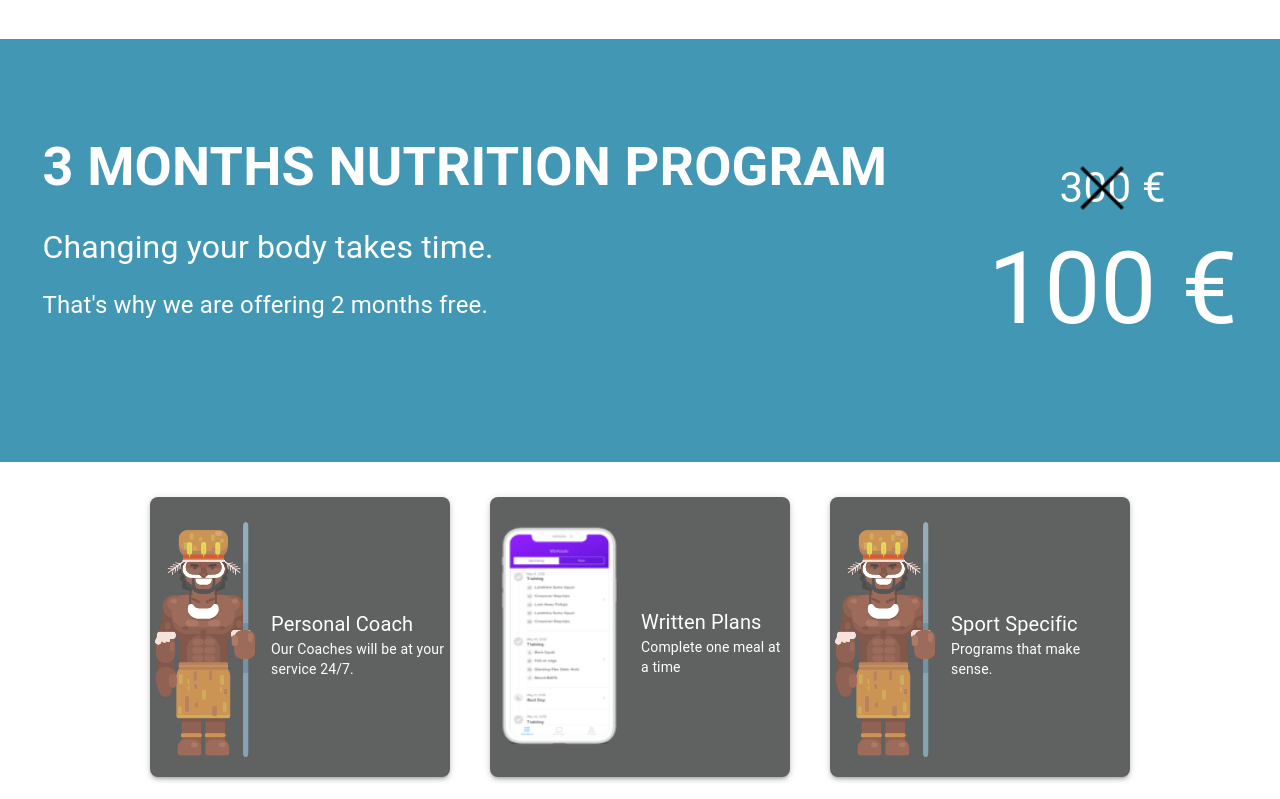
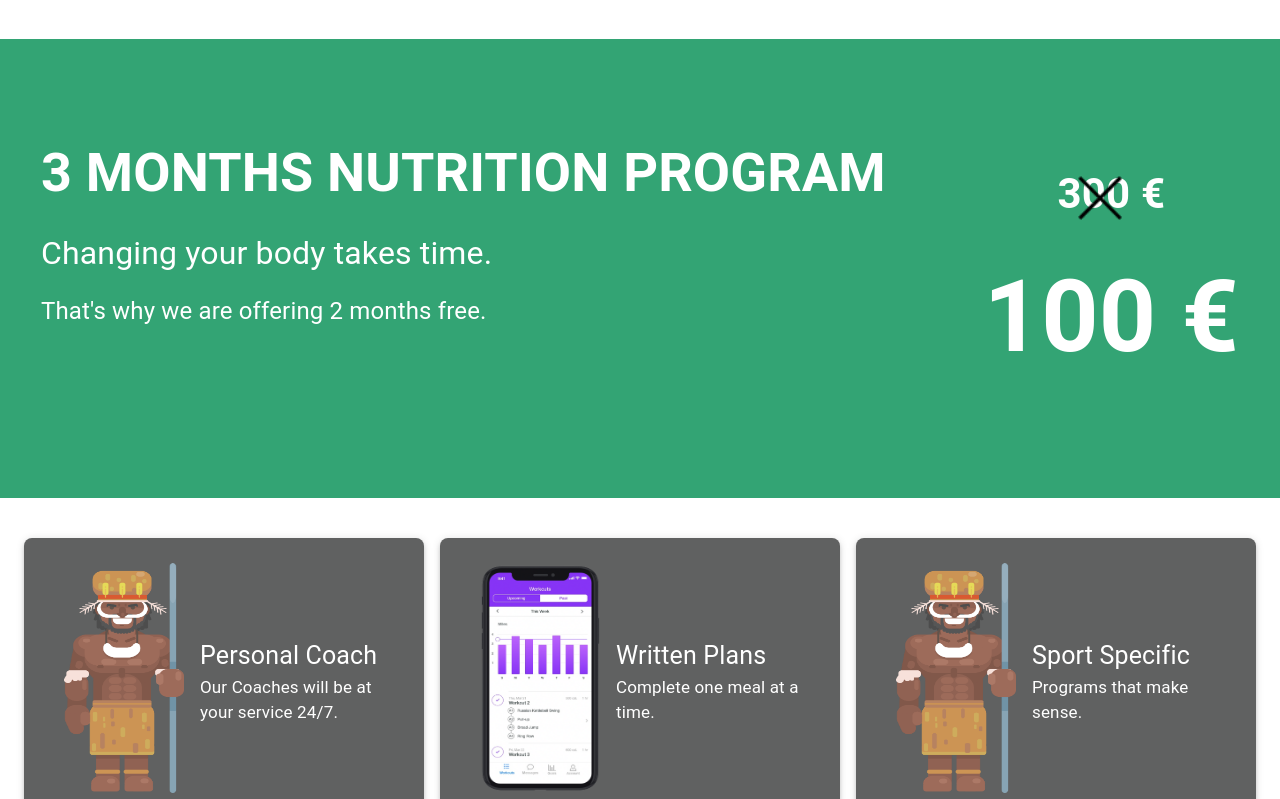
Before and after one commit to walter-clayton/afitpilot-somatotype, a React (Create React App) app in the folder client/: page /Training in a window 1280 px wide. Shown: the part 740-1539 px from the top of the page. Built offline with nearby package versions, Linux system fonts and the light colour scheme.

Commit message:
change the style of card and resolved the image isssue

```diff
--- a/client/src/components/CTA/Nutrition.tsx
+++ b/client/src/components/CTA/Nutrition.tsx
@@ -11,28 +11,50 @@ import cross from '../image/cross.png';
 const theme = createTheme();
 theme.typography.h1 = {
     "@media (max-width:600px)": {
-        fontSize: "34px",
+        fontSize: "30px",
     },
     [theme.breakpoints.up("md")]: {
         fontSize: "54px",
     },
 };
+theme.typography.h3 = {
+    "@media (max-width:600px)": {
+        fontSize: "30px",
+        textAlign: "center"
+    },
+    [theme.breakpoints.up("md")]: {
+        fontSize: "54px",
+    },
+};
+theme.typography.h4 = {
+    "@media (max-width:700px)": {
+        fontSize: "50px",
+    },
+};
+theme.typography.h5 = {
+    "@media (max-width:700px)": {
+        fontSize: "35px",
+    },
+};
 theme.typography.body1 = {
-    "@media (min-width:600px)": {
-        fontSize: "20px"
+    "@media (max-width:600px)": {
+        fontSize: "20px",
+        textAlign: "center"
     },
     [theme.breakpoints.up("md")]: {
         fontSize: "32px",
     },
 };
+
 theme.typography.body2 = {
-    "@media (min-width:600px)": {
-        fontSize: "14px"
+    "@media (max-width:600px)": {
+        fontSize: "18px",
     },
     [theme.breakpoints.up("md")]: {
         fontSize: "24px",
     },
 };
+;
 const Nutrition = () => {
     return (
         <ThemeProvider theme={theme}>
@@ -68,6 +90,7 @@ const Nutrition = () => {
                             sx={{
                                 color: "white",
                                 textAlign: "center",
+                                fontSize: "24px",
                                 px: 2
                             }}>
                             Our Program focuses on increasing <br></br> mesomorphy and decreasing endomorphy.
@@ -119,36 +142,34 @@ const Nutrition = () => {
                         alignItems: "center",
                         justifyContent: "center",
                     }}>
-                    <Grid item sm={12} md={8} lg={8} xl={8}>
-                        <Typography variant="h1"
-                            sx={{
-                                color: "#FFFFFF",
-                                fontSize: '54px',
-                                mb: 2,
-                            }}>
+                    <Grid item md={8} >
+                        <Typography variant="h3"
+                            sx={{ color: "#FFFFFF", mb: 2, fontSize: '54px' }}>
                             3 MONTHS NUTRITION PROGRAM
                         </Typography>
                         <Typography variant="body1"
                             sx={{ color: "#FFFFFF", mb: 2 }}>
                             Changing your body takes time.
                         </Typography>
-                        <Typography
-                            variant="body2"
+                        <Typography variant="body2"
                             sx={{ color: "white" }}>
                             That's why we are offering 2 months free.
                         </Typography>
                     </Grid>
-                    <Grid item sm={12} md={4} lg={4} xl={4}>
-                        <Typography variant="h4"
+                    <Grid item md={4}>
+                        <Typography variant="h5"
                             sx={{ color: "white", textAlign: "center", fontSize: "42px" }} >
                             300 <span>&#8364;</span>
                         </Typography>
-                        <Typography variant="h3" mt={-6} mr={2.6}
-                            sx={{ color: "black", textAlign: "center" }}>
-                            <img src={cross} alt="" width={45} />
+                        <Typography variant="h3" mr={2.6}
+                            sx={{
+                                color: "black", textAlign: "center",
+                                mt: { xs: -6, sm: -6.7, md: -8 }
+                            }}>
+                            <img src={cross} alt="cancel" width={45} />
                         </Typography>
-                        <Typography variant="h5"
-                            sx={{ color: "#ffff", textAlign: "center", fontSize: "100px" }}>
+                        <Typography variant="h4"
+                            sx={{ color: "#ffff", textAlign: "center", fontSize: '100px' }}>
                             100 <span>&#8364;</span>
                         </Typography>
                     </Grid>
--- a/client/src/components/CTA/NutritionCard.tsx
+++ b/client/src/components/CTA/NutritionCard.tsx
@@ -1,6 +1,6 @@
 import React from 'react'
 import CssBaseline from "@mui/material/CssBaseline";
-import { Box, Typography, Button } from "@mui/material/";
+import { Box, Typography, Button, Grid } from "@mui/material/";
 import { createTheme, ThemeProvider } from "@mui/material/styles";
 import Paper from '@mui/material/Paper';
 import Stack from '@mui/material/Stack';
@@ -9,41 +9,41 @@ import avatar from '../image/manu-tribesman.png';
 import TrueCoach from '../image/TrueCoach.png';
 
 const theme = createTheme();
-theme.typography.h3 = {
+
+theme.typography.body1 = {
     "@media (max-width:600px)": {
-        fontSize: "25px",
-        textAlign: "center"
+        fontSize: "24px",
     },
     [theme.breakpoints.up("md")]: {
-        fontSize: "40px",
+        fontSize: "25px",
     },
 };
-theme.typography.body1 = {
+theme.typography.body2 = {
     "@media (max-width:600px)": {
         fontSize: "15px",
-        textAlign: "center"
     },
     [theme.breakpoints.up("md")]: {
-        fontSize: "20px",
+        fontSize: "17px",
     },
 };
 const Root = styled('div')(({ theme }) => ({
     "@media (max-width:600px)": {
-        height: '260px',
-        width: '300px',
-        padding: 1,
+        height: '270px',
+        width: '400px',
+        padding: "25px 40px",
     },
     [theme.breakpoints.up('md')]: {
-        height: '260px',
-        width: '300px',
-        padding: 5,
+        height: '270px',
+        width: '400px',
+        padding: "25px 40px",
     },
 }));
 
-const Nutrition = () => {
+const NutritionCard = () => {
     return (
         <ThemeProvider theme={theme}>
             <CssBaseline />
+            <Grid item container>
                 <Box
                     sx={{
                         marginBottom: 5,
@@ -51,33 +51,29 @@ const Nutrition = () => {
                         alignItems: "center",
                         justifyContent: "center",
                         width: "100%",
-                    height: "350px",
-                    mt: { xs: 40, sm: 40, md: 0, lg: 0, xl: 0 }
+                        marginTop: "40px",
                     }}>
                     <Stack
                         direction={{ xs: 'column', sm: 'column', md: "row", lg: 'row', xl: 'row' }}
-                    spacing={5} >
+                        spacing={2}>
                         <Paper
                             square
                             elevation={3}
                             sx={{
                                 alignItems: 'center',
                                 color: "#FFFFFF",
-                            paddingTop: "20px",
                                 borderRadius: '8px',
                                 backgroundColor: '#606161'
                             }} >
                             <Root>
                                 <Stack
                                     direction="row"
-                                justifyContent="flex-start"
+                                    justifyContent="center"
                                     alignItems="center"
                                     spacing={2}>
-                                <Typography variant="h6">
                                     <Box>
-                                        <img src={avatar} alt="" width={"100px"} />
+                                        <img src={avatar} alt="avatar" width={"120px"} height={"230px"} />
                                     </Box>
-                                </Typography>
                                     <Typography variant="body1">
                                         Personal Coach
                                         <Typography variant="body2">
@@ -91,36 +87,6 @@ const Nutrition = () => {
                             elevation={3}
                             sx={{
                                 alignItems: 'center',
-                            paddingTop: "20px",
-                            borderRadius: '8px',
-                            backgroundColor: '#606161',
-                            color: "#FFFFFF",
-                        }} >
-                        <Root>
-                            <Stack
-                                direction="row"
-                                justifyContent="flex-start"
-                                alignItems="center"
-                                spacing={2}>
-                                <Typography variant="h6">
-                                    <Box>
-                                        <img src={TrueCoach} alt="" width={"130px"} height={"230px"} />
-                                    </Box>
-                                </Typography>
-                                <Typography variant="body1">
-                                    Written Plans
-                                    <Typography variant="body2">
-                                        Complete one meal at a time
-                                    </Typography>
-                                </Typography>
-                            </Stack>
-                        </Root>
-                    </Paper>
-                    <Paper
-                        elevation={3}
-                        sx={{
-                            alignItems: 'center',
-                            paddingTop: "20px",
                                 borderRadius: '8px',
                                 backgroundColor: '#606161',
                                 color: "#FFFFFF",
@@ -131,12 +97,36 @@ const Nutrition = () => {
                                     justifyContent="flex-start"
                                     alignItems="center"
                                     spacing={2}>
-                                <Typography variant="h6">
                                     <Box>
-                                        <img src={avatar} alt="" width={"100px"} />
+                                        <img src={TrueCoach} alt="TrueCoach" width={"120px"} height={"230px"} />
                                     </Box>
+                                    <Typography variant="body1">
+                                        Written Plans
+                                        <Typography variant="body2">
+                                            Complete one meal at a time.
                                         </Typography>
-                                <Typography variant="body1" >
+                                    </Typography>
+                                </Stack>
+                            </Root>
+                        </Paper>
+                        <Paper
+                            elevation={3}
+                            sx={{
+                                alignItems: 'center',
+                                borderRadius: '8px',
+                                backgroundColor: '#606161',
+                                color: "#FFFFFF",
+                            }}>
+                            <Root>
+                                <Stack
+                                    direction="row"
+                                    justifyContent="flex-start"
+                                    alignItems="center"
+                                    spacing={2}>
+                                    <Box>
+                                        <img src={avatar} alt="avatar" width={"120px"} height={"230px"} />
+                                    </Box>
+                                    <Typography variant="body1">
                                         Sport Specific
                                         <Typography variant="body2">
                                             Programs that make sense.
@@ -154,8 +144,7 @@ const Nutrition = () => {
                         alignItems: "center",
                         justifyContent: "center",
                         width: "100%",
-                    height: "50px",
-                    mt: { xs: 40, sm: 40, md: 0, lg: 0, xl: 0 }
+                        // marginTop: "20px"
                     }}>
                     <Button
                         sx={{
@@ -178,8 +167,9 @@ const Nutrition = () => {
                         GET STARTED
                     </Button>
                 </Box>
+            </Grid >
         </ThemeProvider >
     )
 }
 
-export default Nutrition
+export default NutritionCard
--- a/client/src/components/CTA/Training.tsx
+++ b/client/src/components/CTA/Training.tsx
@@ -11,10 +11,28 @@ import cross from '../image/cross.png';
 const theme = createTheme();
 theme.typography.h1 = {
     "@media (max-width:600px)": {
-        fontSize: "34px",
+        fontSize: "30px",
     },
     [theme.breakpoints.up("md")]: {
         fontSize: "54px",
+    },
+};
+theme.typography.h3 = {
+    "@media (max-width:600px)": {
+        fontSize: "30px",
+    },
+    [theme.breakpoints.up("md")]: {
+        fontSize: "54px",
+    },
+};
+theme.typography.h4 = {
+    "@media (max-width:600px)": {
+        fontSize: "50px",
+    },
+};
+theme.typography.h5 = {
+    "@media (max-width:600px)": {
+        fontSize: "35px",
     },
 };
 theme.typography.body1 = {
@@ -87,17 +105,17 @@ const Training = () => {
                             justifyContent: "center",
                             width: "100%",
                         }}>
-                        <img src={avatar} alt="" width={"150px"} />
+                        <img src={avatar} alt="avatar" width={"150px"} />
                     </Grid>
                     <Typography
                         sx={{ display: { xs: 'none', sm: 'none', md: 'block', lg: 'block' }, color: "#4298B4", textAlign: "center", mt: 18 }}
                         variant="h1">
-                        <img src={Arrow1} alt="" />
+                        <img src={Arrow1} alt="Arrow1" />
                     </Typography>
                     <Typography
                         sx={{ display: { xs: 'block', sm: 'block', md: 'none', lg: 'none' }, color: "#4298B4" }}
                         variant="h1" mt={1}>
-                        <img src={Arrow1Down} alt="" />
+                        <img src={Arrow1Down} alt="Arrow1Down" />
                     </Typography>
                     <Grid item md={4}
                         sx={{
@@ -105,25 +123,25 @@ const Training = () => {
                             justifyContent: "center",
                             width: "100%"
                         }}>
-                        <img src={avatar} alt="" width={"150px"} />
+                        <img src={avatar} alt="avatar" width={"150px"} />
                     </Grid>
                 </Grid>
                 {/* Instruction */}
                 <Grid container spacing={2}
                     sx={{
-                        backgroundColor: "#4298B4",
+                        backgroundColor: "#33A474",
                         marginTop: 9,
                         display: "flex",
                         flexDirection: "column",
                         alignItems: "center",
-                        justifyContent: "center"
+                        justifyContent: "center",
                     }}>
-                    <Grid item sm={12} md={8} lg={8} xl={8}>
-                        <Typography variant="h1"
+                    <Grid item md={8}>
+                        <Typography variant="h3"
                             sx={{
                                 color: "#FFFFFF",
-                                fontSize: '54px',
                                 mb: 2,
+                                fontSize: '54px'
                             }}>
                             3 MONTHS NUTRITION PROGRAM
                         </Typography>
@@ -137,17 +155,20 @@ const Training = () => {
                             That's why we are offering 2 months free.
                         </Typography>
                     </Grid>
-                    <Grid item sm={12} md={4} lg={4} xl={4}>
-                        <Typography variant="h4"
+                    <Grid item md={4}>
+                        <Typography variant="h5"
                             sx={{ color: "white", textAlign: "center", fontSize: "42px" }} >
                             300 <span>&#8364;</span>
                         </Typography>
-                        <Typography variant="h3" mt={-6} mr={2.6}
-                            sx={{ color: "black", textAlign: "center" }}>
-                            <img src={cross} alt="" width={45} />
+                        <Typography variant="h3" mr={2.6}
+                            sx={{
+                                color: "black", textAlign: "center",
+                                mt: { xs: -6, sm: -6.7, md: -8 }
+                            }}>
+                            <img src={cross} alt="Cancel" width={45} />
                         </Typography>
-                        <Typography variant="h5"
-                            sx={{ color: "#ffff", textAlign: "center", fontSize: "100px" }}>
+                        <Typography variant="h4"
+                            sx={{ color: "#ffff", textAlign: "center", fontSize: '100px' }}>
                             100 <span>&#8364;</span>
                         </Typography>
                     </Grid>
```
Also changed, not shown: client/src/components/image/TrueCoach.png. Lines whose indentation alone changed are shown as unchanged.
